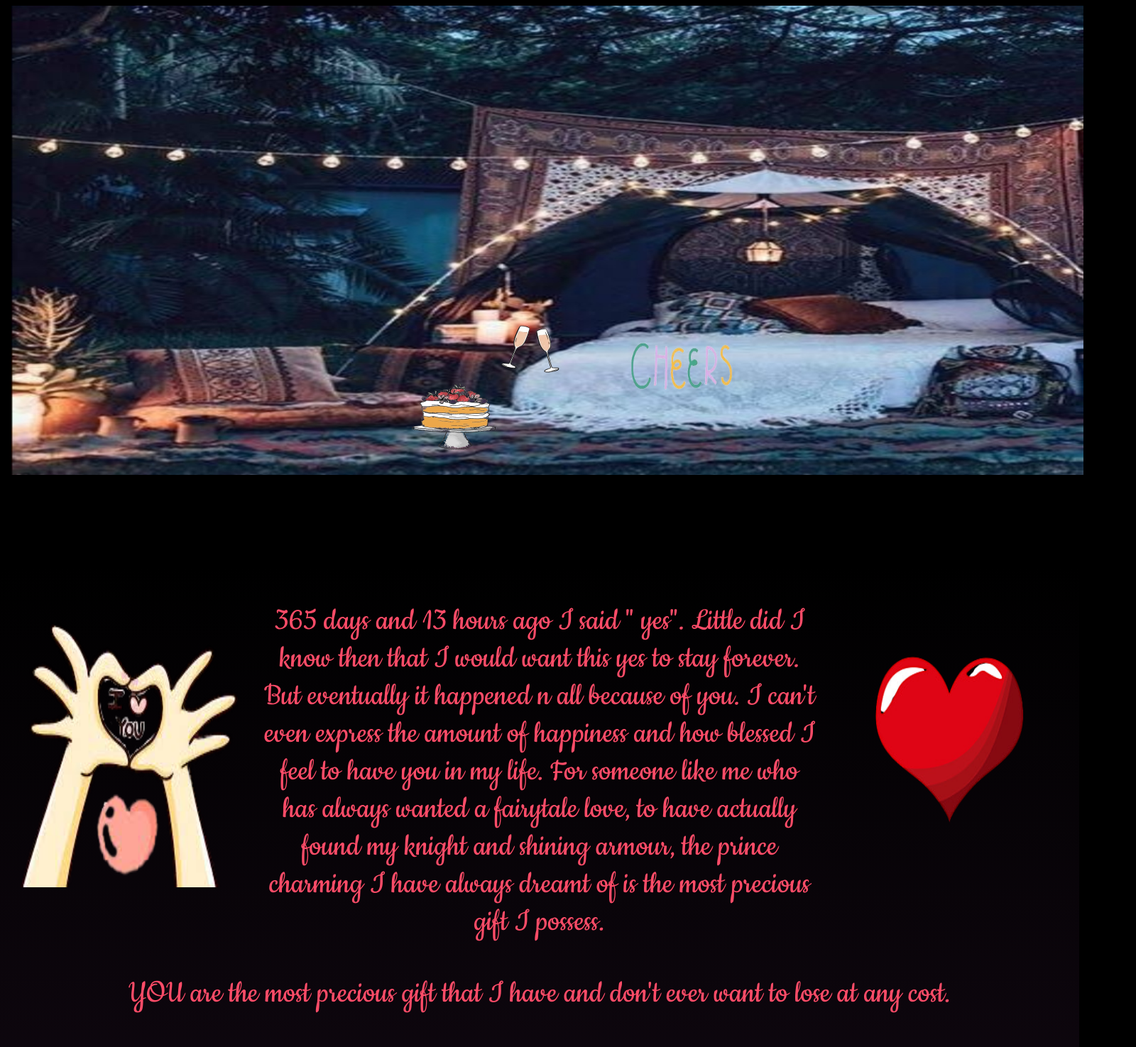
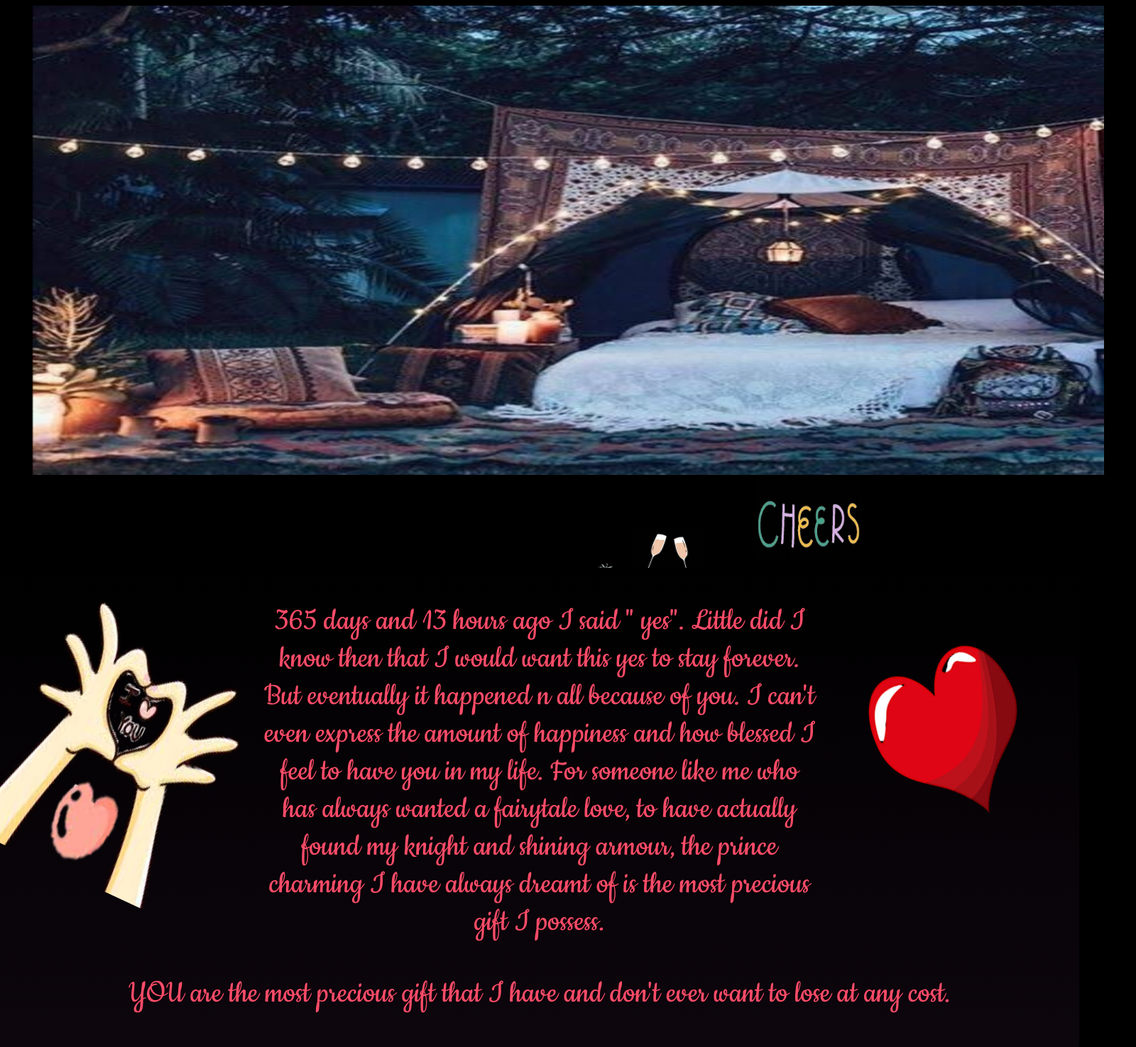
Before and after one commit to Subhlaxmi179/one, a PHP site: page /date.html in a window 1600 px wide. Shown: the top 1475 px of the page at 71% size. Run offline with PHP 8.4, Linux system fonts and the light colour scheme; some libraries are stand-ins or nearby versions; some web fonts are replaced.

Commit message:
Update datestyle.css

```diff
--- a/css/datestyle.css
+++ b/css/datestyle.css
@@ -39,8 +39,9 @@ background-image: linear-gradient(to bottom, #484d52, #303438);
 color: #c8cacb;
 text-decoration: none;
 }
-img
+.left
 {
+  transform: rotate(25deg);
   height: 450px;
   width :350px;
   float: left;
@@ -48,6 +49,7 @@ img
   padding-right: 10px;
 }
 .right{
+  transform: rotate(-25deg);
   height: 450px;
   width :350px;
   float: right;
```
